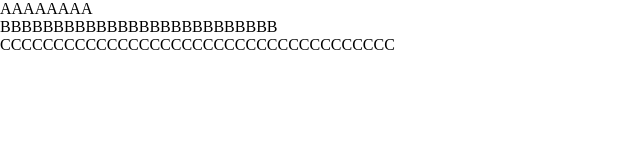
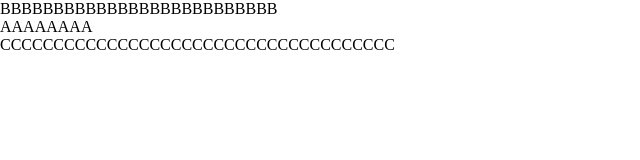
Before and after one commit to BurningAl15/GH-Crehana, a plain HTML site: page index.html in a window 1280 px wide. Shown: the whole page, without its empty margins (0-640 px from the left). Drawn offline with nearby package versions, Linux system fonts and the light colour scheme; files that its build step writes are made by us from their sources.

Commit message:
commit 1

```diff
--- a/index.html
+++ b/index.html
@@ -22,8 +22,8 @@
     <title>Trabajo por Aldhair Vera</title>
   </head>
   <body>
-    <header>AAAAAAAA</header>
-    <div>BBBBBBBBBBBBBBBBBBBBBBBBBB</div>
+    <header>BBBBBBBBBBBBBBBBBBBBBBBBBB</header>
+    <div>AAAAAAAA</div>
     <main>CCCCCCCCCCCCCCCCCCCCCCCCCCCCCCCCCCCCC</main>
 
     <script src="js/jquery.js"></script>
```
